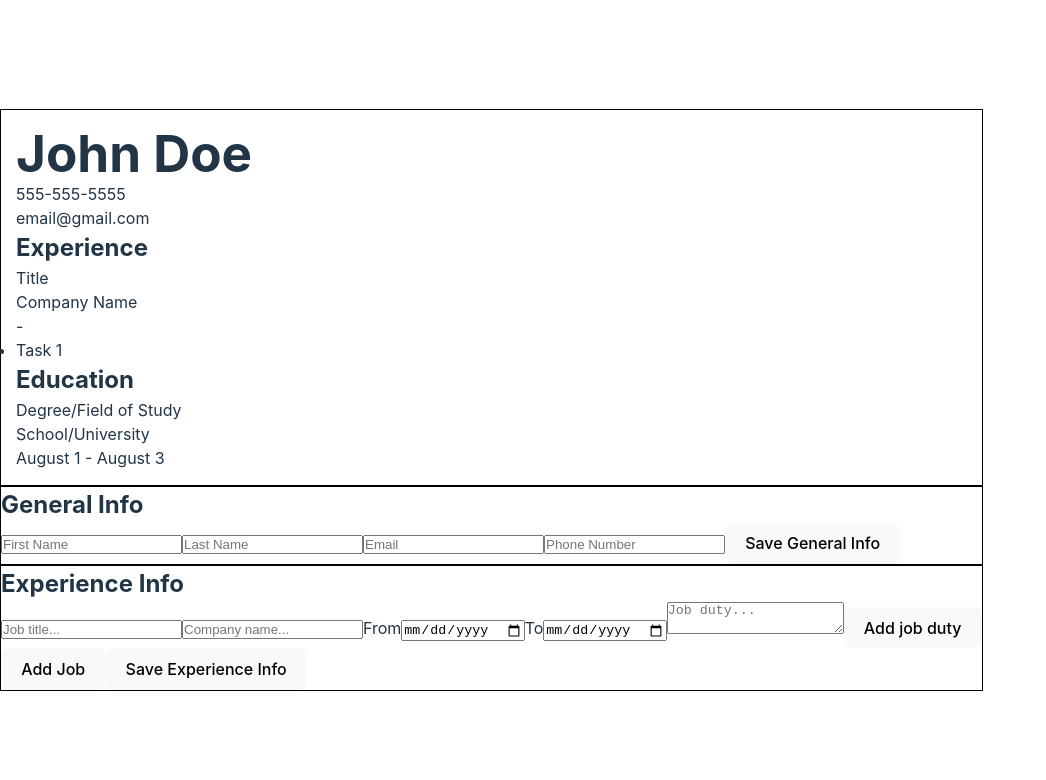
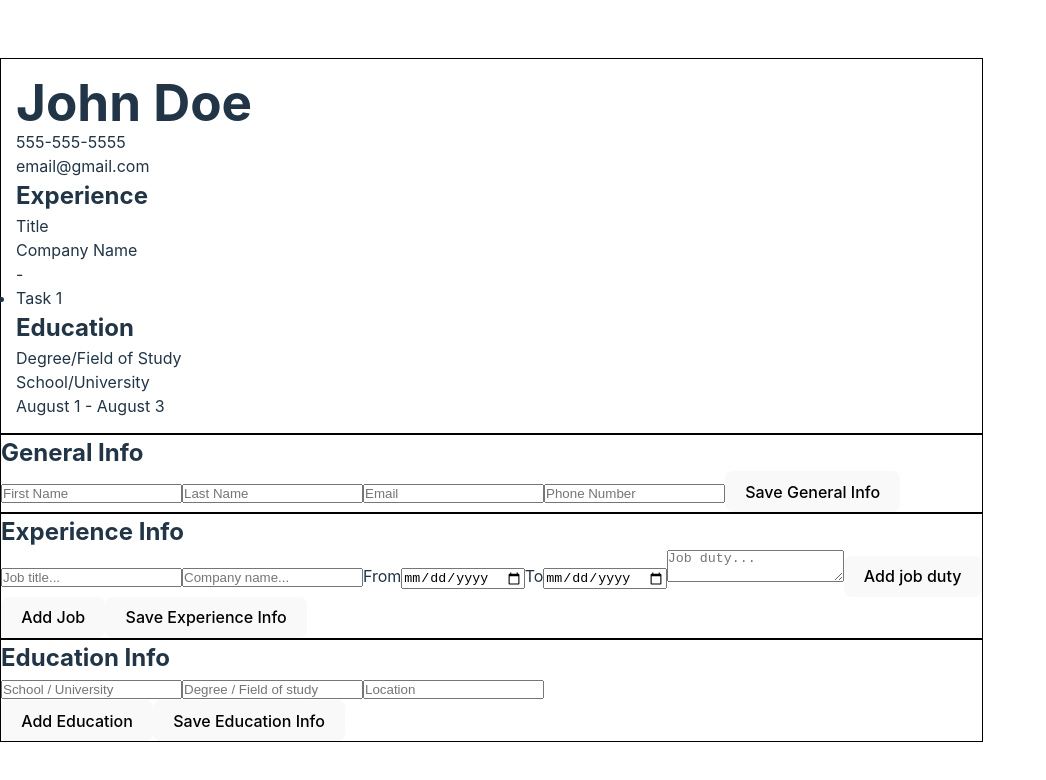
Before and after one commit to Alex-Devonte/react-cv, a React (Vite) app: page / in a window 1280 px wide. Shown: the top 780 px of the page, without its empty margins (0-1046 px from the left). Built offline with nearby package versions, Linux system fonts and the light colour scheme.

Commit message:
Add education state variables & props

```diff
--- a/src/App.jsx
+++ b/src/App.jsx
@@ -2,9 +2,11 @@ import { useState } from 'react'
 import General from './components/General'
 import Resume from './components/Resume'
 import Experience from './components/Experience'
+import Education from './components/Education';
 
 function App() {
   const [generalInfo, setGeneralInfo] = useState({firstName: '', lastName: '', email: '', phone: ''});
+
   const [experienceInfo, setExperienceInfo] = useState({
     jobs: [
       {
@@ -18,12 +20,23 @@ function App() {
     ],
   });
 
+  const [educationInfo, setEducationInfo] = useState({
+    education: [
+      {
+        id: 1,
+        schoolName: '',
+        degree: '',
+        location: ''
+      }
+    ]
+  });
 
   return (
     <>
       <Resume
         generalInfo ={generalInfo}
         experienceInfo={experienceInfo}
+        educationInfo={educationInfo}
       />
 
       <General
@@ -35,6 +48,11 @@ function App() {
         experienceInfo={experienceInfo}
         setExperienceInfo={setExperienceInfo}
       />
+
+      <Education
+        educationInfo={educationInfo}
+        setEducationInfo={setEducationInfo}
+      />
     </>
   )
 }
```
